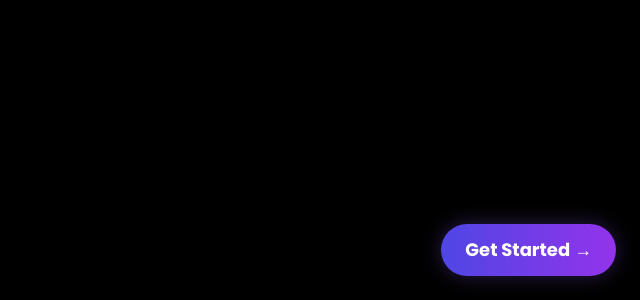
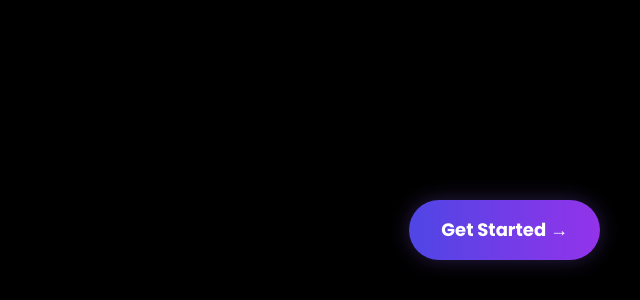
Before and after one commit to G-Meeraj/website, a React (Vite) app: page / in a window 1280 px wide. Shown: the part 500-800 px from the top of the page, without its empty margins (640-1280 px from the left). Built offline with nearby package versions, Linux system fonts and the light colour scheme.

Commit message:
initial commit

```diff
--- a/src/Pages/WelcomeScreen.jsx
+++ b/src/Pages/WelcomeScreen.jsx
@@ -8,17 +8,14 @@ const WelcomeScreen = ({ onComplete }) => {
   };
 
   return (
-    <section className="w-screen h-screen relative overflow-hidden bg-black">
-      {/* Spline 3D Background */}
-      <div className="absolute top-0 left-0 w-screen h-screen z-0">
+    <div className="fixed inset-0 w-screen h-screen bg-black">
+      <div className="relative w-full h-full">
         <Spline
-          scene="https://prod.spline.design/LJ6Y-EskbPVFQKBS/scene.splinecode"
-          className="w-full h-full"
+          scene="https://prod.spline.design/MczK2v1eVFV69R9G/scene.splinecode"
+          className="absolute top-0 left-0 w-full h-full object-cover"
         />
       </div>
 
-      {/* Button Layer */}
-      <div className="absolute top-0 left-0 w-screen h-screen flex justify-end items-end p-6 z-10">
       <motion.button
         initial={{ opacity: 0, y: 50 }}
         animate={{ opacity: 1, y: 0 }}
@@ -29,19 +26,19 @@ const WelcomeScreen = ({ onComplete }) => {
           ease: 'easeOut',
         }}
         onClick={handleGetStarted}
-          className="px-6 py-3
+        className="absolute bottom-6 right-6 sm:bottom-10 sm:right-10 px-6 py-3 sm:px-8 sm:py-4
                   bg-gradient-to-r from-indigo-600 to-purple-600
                   text-white text-base sm:text-lg font-bold rounded-full
                   shadow-[0_0_20px_rgba(139,92,246,0.3)]
                   hover:shadow-[0_0_25px_rgba(139,92,246,0.5)]
                   transition-all duration-300
                   hover:scale-110
+                  z-50
                   cursor-pointer"
       >
         Get Started →
       </motion.button>
     </div>
-    </section>
   );
 };
 
```
Lines whose indentation alone changed are shown as unchanged.
